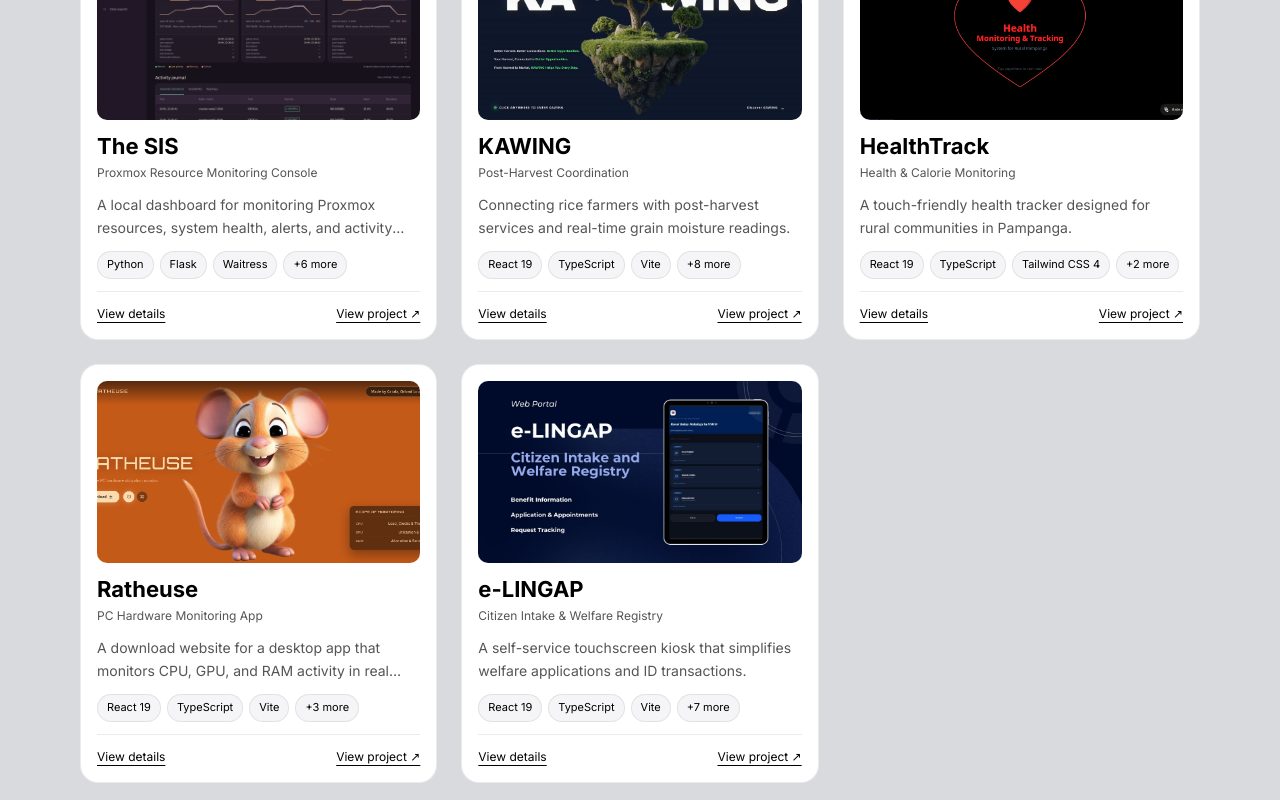
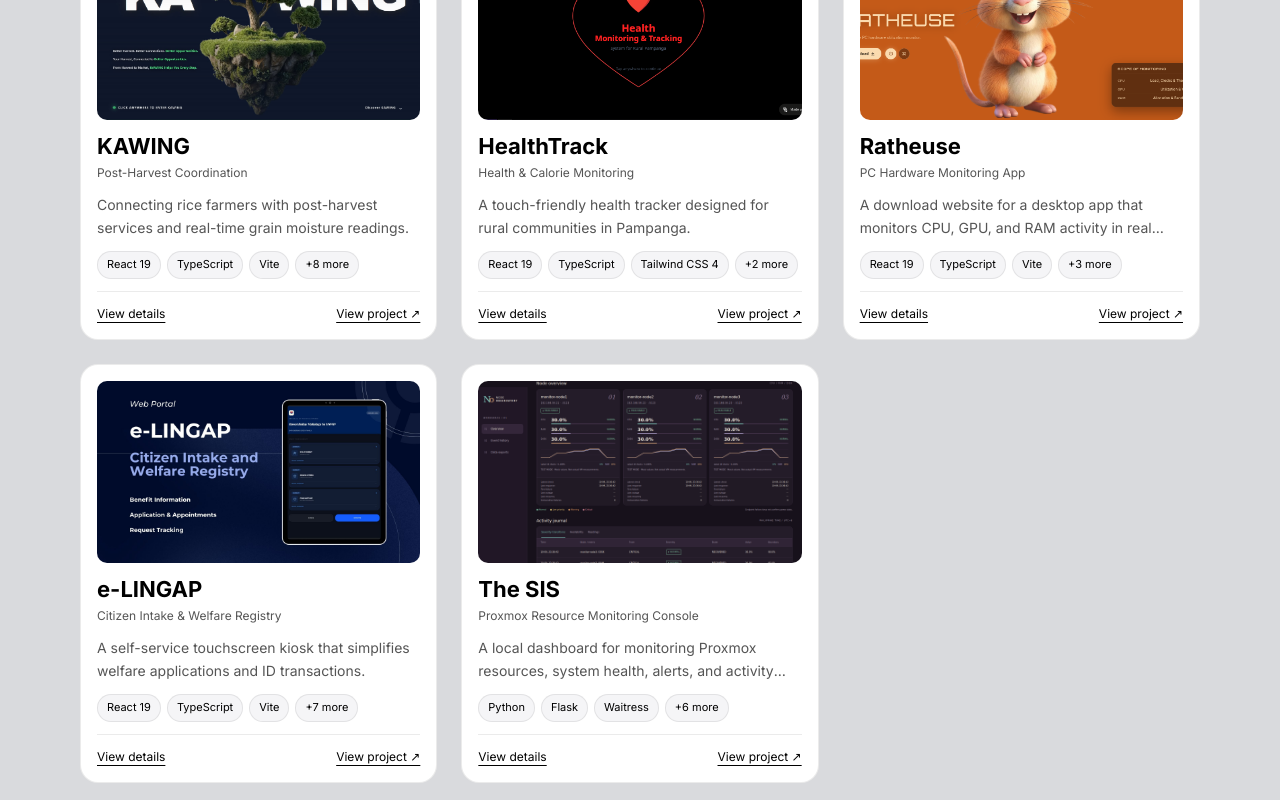
Before and after one commit to LouiseCatala/Catala-Portfolio, a Next.js app: page /work in a window 1280 px wide. Shown: the part 400-1200 px from the top of the page. Built offline with nearby package versions, Linux system fonts and the light colour scheme.

Commit message:
Move SIS project last

```diff
--- a/data/content.js
+++ b/data/content.js
@@ -14,30 +14,6 @@ export const projectCategories = [
   }
 ]
 export const projects = [
-  {
-    "title": "The SIS – Proxmox Resource Monitoring Console",
-    "slug": "the-sis-proxmox-monitoring",
-    "name": "The SIS",
-    "subtitle": "Proxmox Resource Monitoring Console",
-    "summary": "A local dashboard for monitoring Proxmox resources, system health, alerts, and activity history.",
-    "kind": "Academic Project",
-    "desc": "The SIS is a local web monitoring console for a Proxmox lab environment. It collects CPU, RAM, disk, and availability readings from configured nodes, records activity history in PostgreSQL, and presents trends, threshold alerts, notifications, and downloadable reports in one dashboard.",
-    "stack": [
-      "Python",
-      "Flask",
-      "Waitress",
-      "PostgreSQL",
-      "psycopg",
-      "Proxmox API",
-      "REST API",
-      "HTML/CSS",
-      "JavaScript"
-    ],
-    "img": "/images/projects/the-sis-proxmox-monitor.png",
-    "href": "https://github.com/LouiseCatala/PROXMOX---monitoring",
-    "liveUrl": "https://github.com/LouiseCatala/PROXMOX---monitoring",
-    "category": "web-iot"
-  },
   {
     "title": "KAWING – IoT-Integrated Post-Harvest Coordination Platform",
     "slug": "kawing",
@@ -333,6 +309,20 @@ export const projects = [
     "href": "https://github.com/LouiseCatala/Appliances-3d-dwg-",
     "liveUrl": "https://github.com/LouiseCatala/Appliances-3d-dwg-",
     "category": "autocad"
+  },
+  {
+    "title": "The SIS – Proxmox Resource Monitoring Console",
+    "slug": "the-sis-proxmox-monitoring",
+    "name": "The SIS",
+    "subtitle": "Proxmox Resource Monitoring Console",
+    "summary": "A local dashboard for monitoring Proxmox resources, system health, alerts, and activity history.",
+    "kind": "Academic Project",
+    "desc": "The SIS is a local web monitoring console for a Proxmox lab environment. It collects CPU, RAM, disk, and availability readings from configured nodes, records activity history in PostgreSQL, and presents trends, threshold alerts, notifications, and downloadable reports in one dashboard.",
+    "stack": ["Python", "Flask", "Waitress", "PostgreSQL", "psycopg", "Proxmox API", "REST API", "HTML/CSS", "JavaScript"],
+    "img": "/images/projects/the-sis-proxmox-monitor.png",
+    "href": "https://github.com/LouiseCatala/PROXMOX---monitoring",
+    "liveUrl": "https://github.com/LouiseCatala/PROXMOX---monitoring",
+    "category": "web-iot"
   }
 ]
 export const tech = ["AutoCAD", "Python", "HTML/CSS", "JavaScript", "TypeScript", "PHP", "React", "Node.js", "MySQL", "Firebase", "API's", "ESP32", "Arduino", "Circuit Design", "KiCad", "Proteus", "Soldering"]
```
